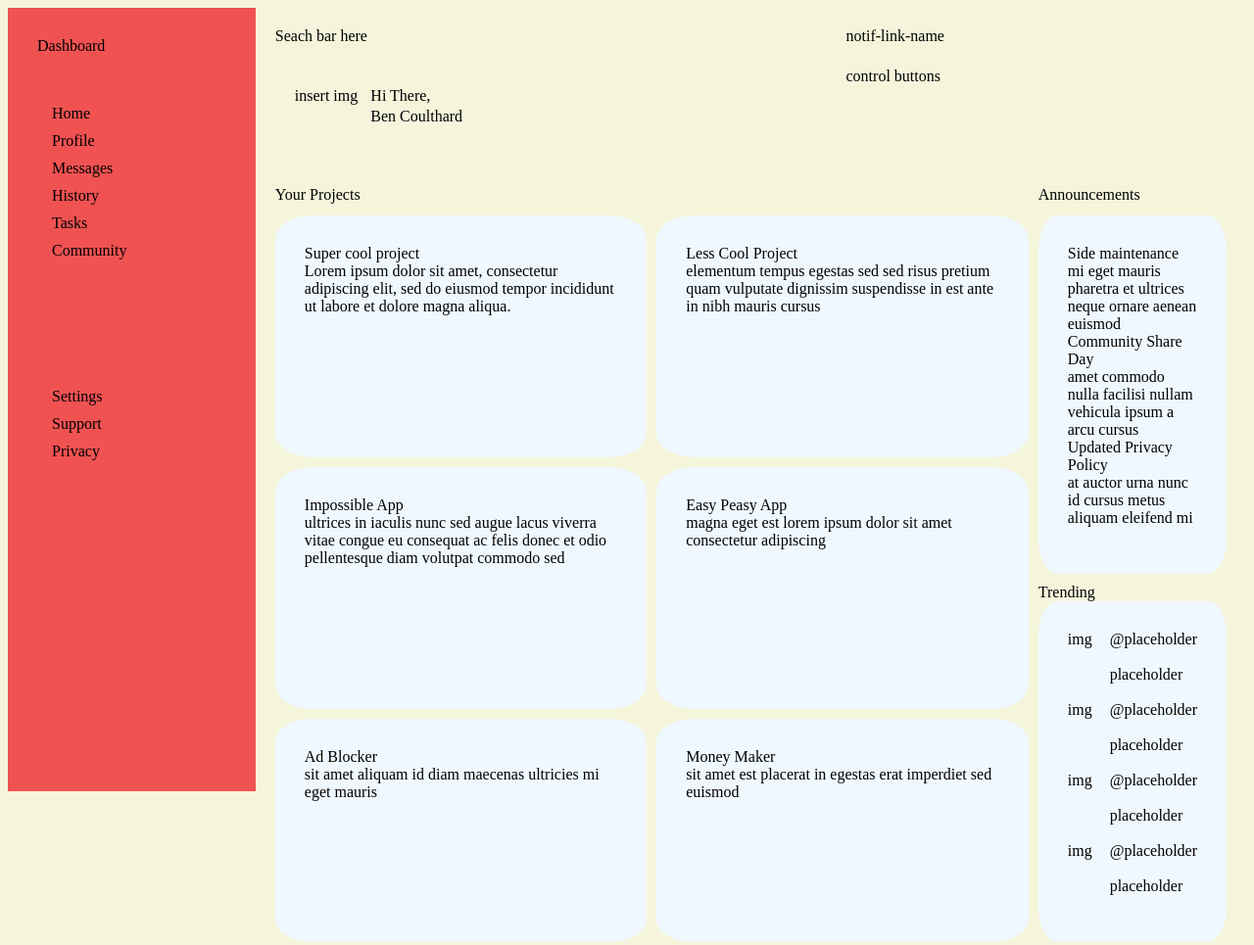
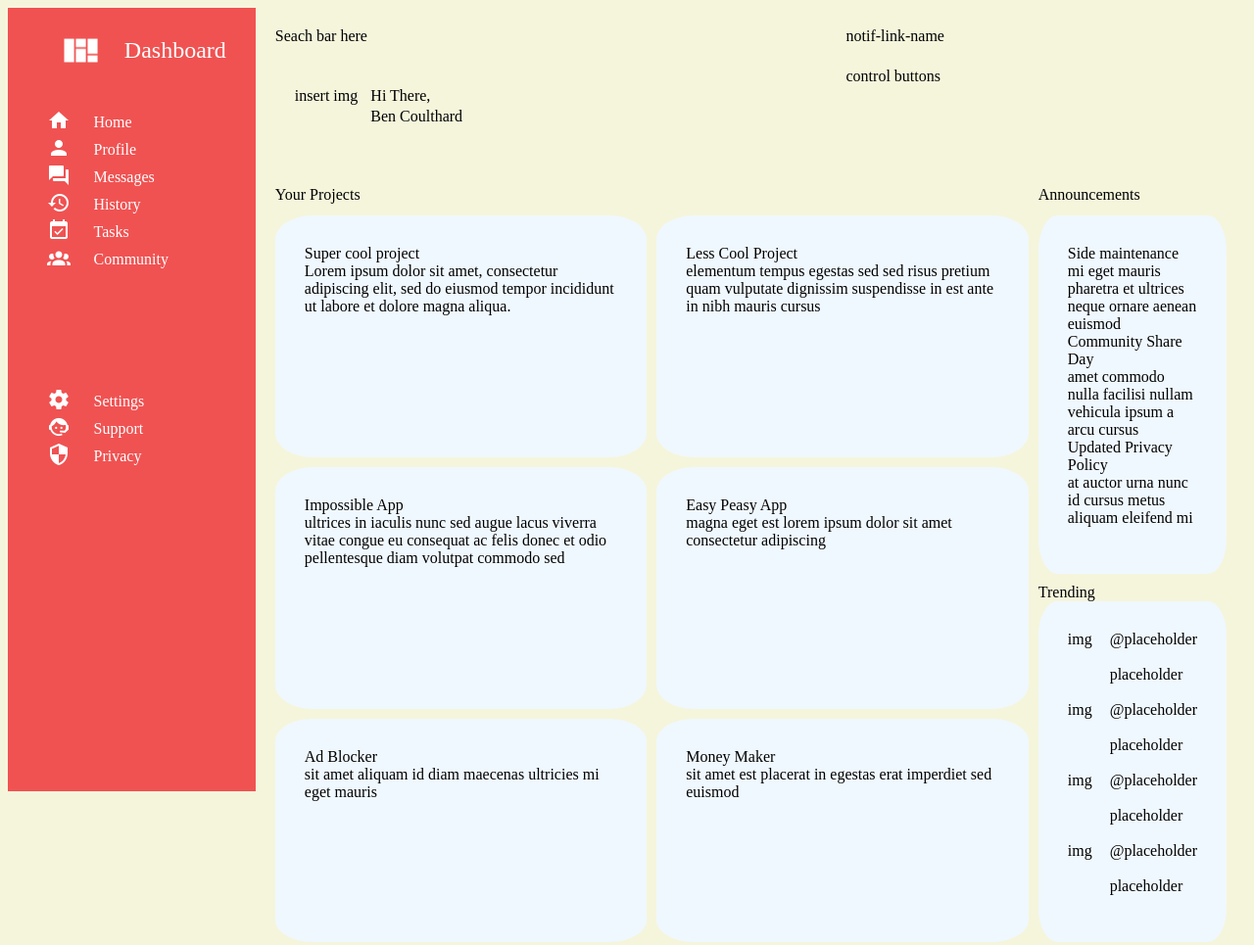
Before and after one commit to GitBoatyy/admin-dashboard, a plain HTML site: page index.html in a window 1280 px wide. Shown: the whole page at 98% size. Drawn offline with Linux system fonts and the light colour scheme.

Commit message:
sidebar icons and styling

```diff
--- a/index.html
+++ b/index.html
@@ -19,22 +19,34 @@
         <div class="header-control">control buttons</div>
     </div>
     <div class="sidebar">
-        <div class="sidebar-header">Dashboard</div>
+        <div class="sidebar-header">
+            <img src="./img/view-dashboard-variant.png" alt="" style="height: 150%;">
+            Dashboard
+        </div>
 
             <div class="sidebar-links">
-                <ul>
+                <ul class="top">
+                    <img src="./img/home.png" alt="">
                     <li>Home</li>
+                    <img src="./img/account.png" alt="">
                     <li>Profile</li>
+                    <img src="./img/forum.png" alt="">
                     <li>Messages</li>
+                    <img src="./img/history.png" alt="">
                     <li>History</li>
+                    <img src="./img/calendar-check.png" alt="">
                     <li>Tasks</li>
+                    <img src="./img/account-group.png" alt="">
                     <li>Community</li>
                 </ul>
             </div>
             <div class="sidebar-links">
-                <ul>
+                <ul class="bottom">
+                    <img src="./img/cog.png" alt="">
                     <li>Settings</li>
+                    <img src="./img/face-agent.png" alt="">
                     <li>Support</li>
+                    <img src="./img/security.png" alt="">
                     <li>Privacy</li>
                 </ul>
             </div>
--- a/styles.css
+++ b/styles.css
@@ -37,16 +37,26 @@ body{
     height: 100vh;
     display: grid;
     grid-template-rows: .5fr 4fr 6fr;
+    color: white;
 }
 
 .sidebar-header{
     padding: 30px;
+    display: grid;
+    grid-template-columns: 1fr 1fr;
+    font-size: 24px;
+    align-items: center;
+    justify-items: center;
+    justify-content: center;
+
 }
 
-.sidebar-grid{
+ul{
     display: grid;
-    grid-template-rows: 1fr 1fr;
+    grid-template-columns: 1fr 4fr;
 }
+
+
 
 .main-content-header{
     display: grid;
```
Also changed, not shown: img/account-group.png (added), img/account.png (added), img/accountbig.png (added), img/calendar-check.png (added), img/cog.png (added), img/face-agent.png (added), img/forum.png (added), img/heart-outline.png (added), img/history.png (added), img/home.png (added), img/magnify.png (added), img/security.png (added), img/share.png (added), img/star-plus-outline.png (added), 1 more files.
